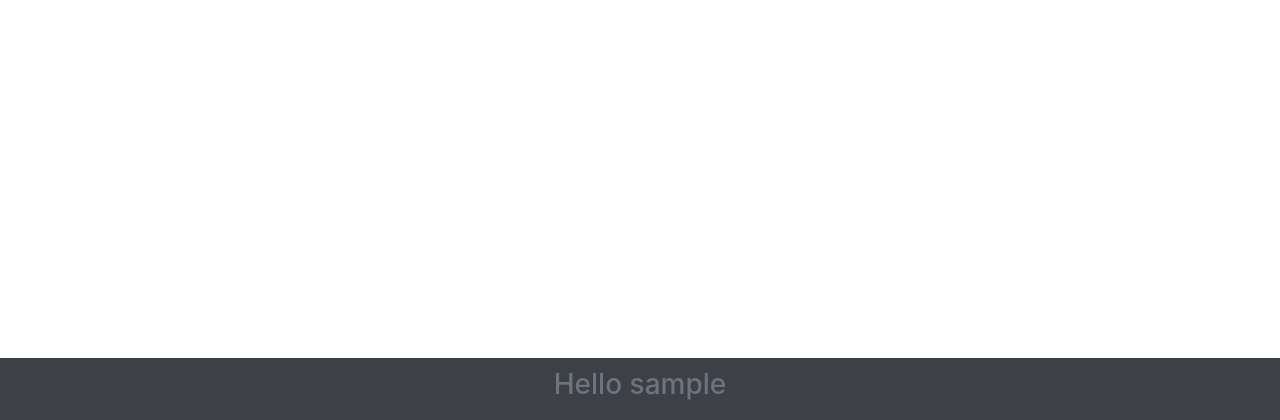
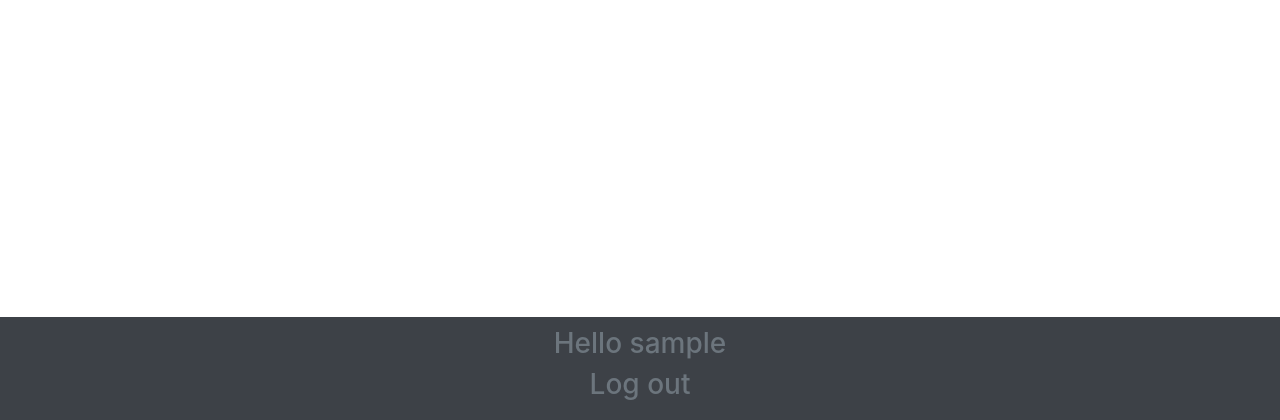
Before and after one commit to NIKITA-76/django-site, a Django app: page / in a window 1280 px wide. Shown: the part 380-800 px from the top of the page. Run offline with Django 4.2, Linux system fonts and the light colour scheme; the visitor is signed in with stand-in values (Sample User, id 1); data that the repository does not hold is empty.

Commit message:
Add {% url 'social:begin' 'github' %}

```diff
--- a/DBLOG/templates/main.html
+++ b/DBLOG/templates/main.html
@@ -75,8 +75,9 @@
     <div>
         {% if request.user.is_authenticated %}
         <h3><a href="/login" class="text-muted">Hello {{ user.username }}</a></h3>
+        <h3><a href="/logout" class="text-muted">Log out</a></h3>
         {% else %}
-        <h3><a href="/login" class="text-muted">Sign in</a></h3>
+        <h3><a href="{% url 'social:begin' 'github' %}" class="text-muted">Sign in</a></h3>
         {% endif %}
     </div>
 </footer>
```
